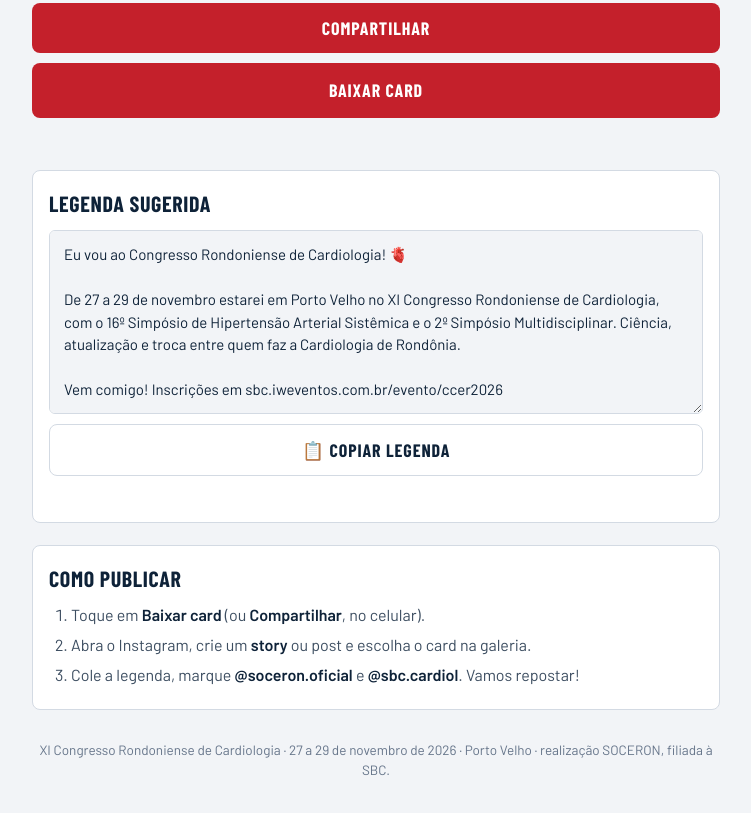
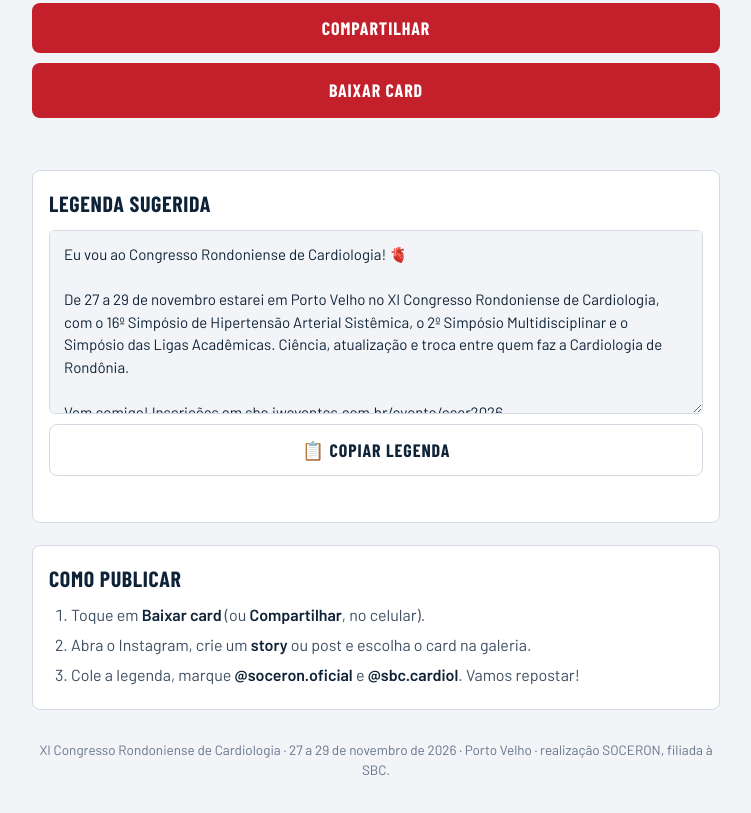
Before and after one commit to lgasparelo/crc2026, a plain HTML site: page card/index.html in a window 1280 px wide. Shown: the part 1663-2476 px from the top of the page, without its empty margins (264-1015 px from the left). Drawn offline with nearby package versions, Linux system fonts and the light colour scheme; a web font is replaced by a local one.

Commit message:
Card: legenda cita o Simpósio das Ligas Acadêmicas
Co-Authored-By: Claude Fable 5.1 <noreply@anthropic.com>
Claude-Session: https://claude.ai/code/session_0182YZME6t2SsRy9x58NonST

```diff
--- a/card/index.html
+++ b/card/index.html
@@ -172,7 +172,7 @@ footer{font-size:13.5px;color:var(--muted);text-align:center;padding-top:8px}
   <h2>Legenda sugerida</h2>
   <textarea id="legenda" rows="7">Eu vou ao Congresso Rondoniense de Cardiologia! 🫀
 
-De 27 a 29 de novembro estarei em Porto Velho no XI Congresso Rondoniense de Cardiologia, com o 16º Simpósio de Hipertensão Arterial Sistêmica e o 2º Simpósio Multidisciplinar. Ciência, atualização e troca entre quem faz a Cardiologia de Rondônia.
+De 27 a 29 de novembro estarei em Porto Velho no XI Congresso Rondoniense de Cardiologia, com o 16º Simpósio de Hipertensão Arterial Sistêmica, o 2º Simpósio Multidisciplinar e o Simpósio das Ligas Acadêmicas. Ciência, atualização e troca entre quem faz a Cardiologia de Rondônia.
 
 Vem comigo! Inscrições em sbc.iweventos.com.br/evento/ccer2026
 
```
